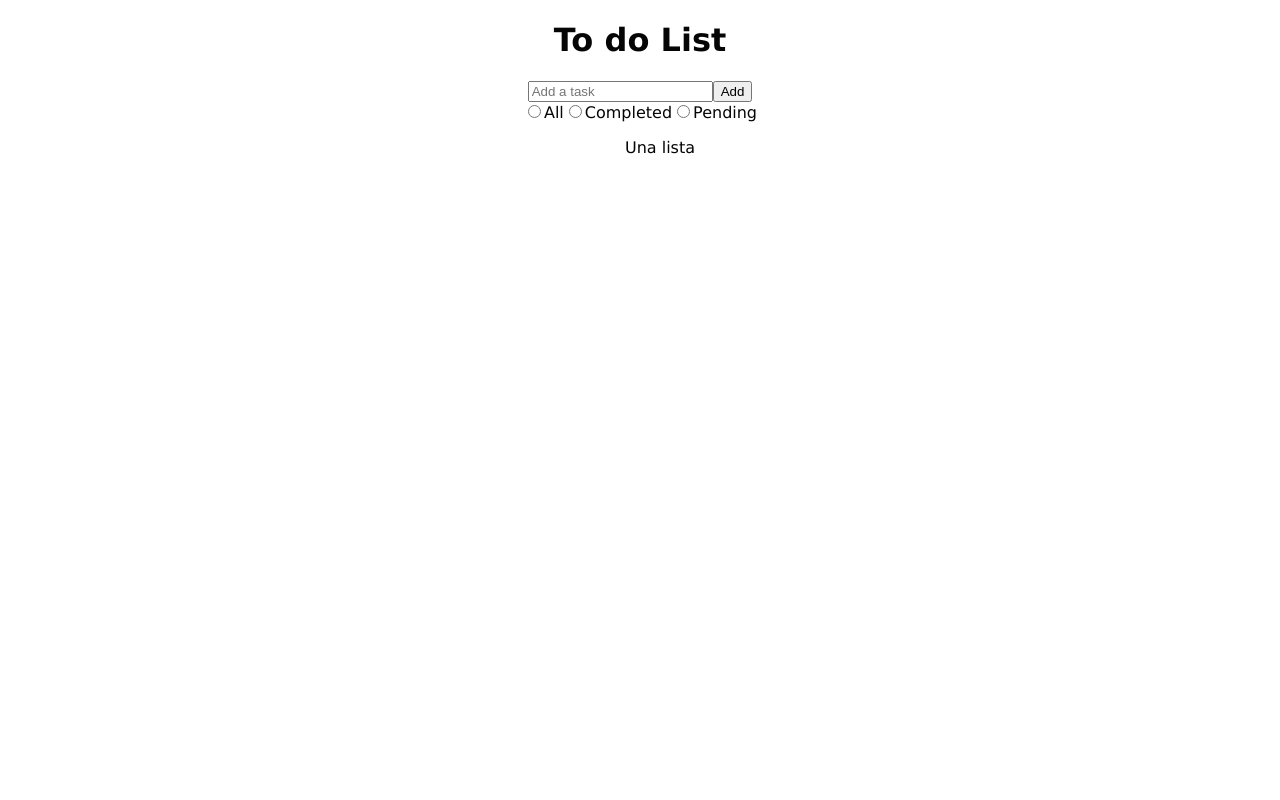
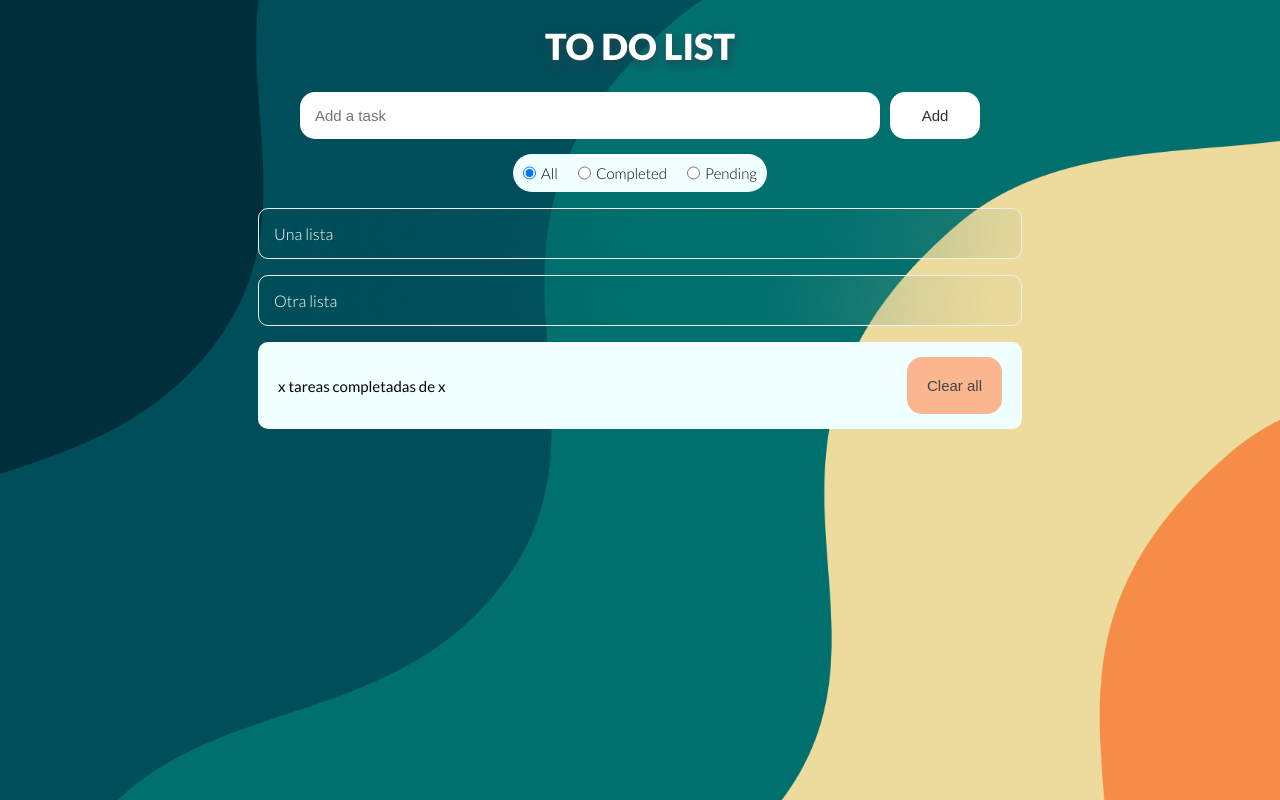
Before and after one commit to Lina-003/web2024-1, a React (Vite) app in the folder todo-list/: page / in a window 1280 px wide. Built offline with nearby package versions, Linux system fonts and the light colour scheme.

Commit message:
feat: all styles defined

```diff
--- a/todo-list/index.html
+++ b/todo-list/index.html
@@ -4,6 +4,9 @@
     <meta charset="UTF-8" />
     <link rel="icon" type="image/svg+xml" href="https://cdn-icons-png.flaticon.com/128/1039/1039328.png" />
     <meta name="viewport" content="width=device-width, initial-scale=1.0" />
+    <link rel="preconnect" href="https://fonts.googleapis.com">
+    <link rel="preconnect" href="https://fonts.gstatic.com" crossorigin>
+    <link href="https://fonts.googleapis.com/css2?family=Lato:wght@100;300;400;700;900&display=swap" rel="stylesheet">
     <title>To-do List</title>
   </head>
   <body>
--- a/todo-list/src/components/Filters/Filters.css
+++ b/todo-list/src/components/Filters/Filters.css
@@ -0,0 +1,39 @@
+.filter-container {
+    display: inline-flex;
+    gap: 20px;
+    padding: 10px;
+    font-size: 15px;
+    font-weight: 300;
+    background-color: azure;
+    border-radius: 20px;
+    margin-top: 15px;
+}
+
+.filter-container input {
+    margin: 0%;
+}
+
+.radio-filter {
+    display: flex;
+    gap: 5px;
+}
+
+input[type="radio" i] {
+    cursor: pointer;
+}
+
+/*
+input[type='radio']:checked:after {
+    width: 15px;
+    height: 15px;
+    border-radius: 15px;
+    top: -2px;
+    left: -1px;
+    position: relative;
+    background-color: #ffa500;
+    content: '';
+    display: inline-block;
+    visibility: visible;
+    border: 2px solid white;
+    }
+*/
--- a/todo-list/src/components/Filters/Filters.jsx
+++ b/todo-list/src/components/Filters/Filters.jsx
@@ -1,15 +1,17 @@
+import './Filters.css'
+
 export function Filters() {
     return(
       <>
       <div className="filter-container">
-        <input type="radio" id="1" value="all" />
-        <label for="all">All</label>
+        <label class="radio-filter">
+          <input type="radio" name="filter" value="all" checked />All</label>
 
-        <input type="radio" id="2" value="completed" />
-        <label for="completed">Completed</label>
+        <label class="radio-filter">
+          <input type="radio" name="filter" value="completed" />Completed</label>
 
-        <input type="radio" id="3" value="pending" />
-        <label for="pending">Pending</label>
+        <label class="radio-filter">
+          <input type="radio" name="filter" value="pending" />Pending</label>
       </div>
       </>
     )
--- a/todo-list/src/components/Footer/Footer.css
+++ b/todo-list/src/components/Footer/Footer.css
@@ -0,0 +1,32 @@
+.footer-container {
+    background-color: azure;
+    display: flex;
+    margin-left: 250px;
+    margin-right: 250px;
+    padding: 15px 20px 15px;
+    border-radius: 10px;
+    text-align: left;
+    justify-content: space-between;
+    align-items: center;
+}
+
+.footer-container p {
+    font-size: 15px;
+}
+
+.footer-container button {
+    border-style: none;
+    background-color: #F9B68F;
+    border-radius: 15px;
+    padding: 20px;
+    font-size: 15px;
+    font-weight: 400;
+    color: #444;
+    cursor: pointer;
+}
+
+.footer-container button:hover {
+    background-color: #EA702A;
+    color: #FFFF;
+    box-shadow: 1px 1px 8px #8c908c;
+}
--- a/todo-list/src/components/Footer/Footer.jsx
+++ b/todo-list/src/components/Footer/Footer.jsx
@@ -1,7 +1,12 @@
+import './Footer.css'
+
 export function Footer() {
     return(
       <>
-
+      <div className="footer-container">
+        <p> x tareas completadas de x </p>
+        <button> Clear all </button>
+      </div>
       </>
     )
 }
--- a/todo-list/src/components/Form/Form.css
+++ b/todo-list/src/components/Form/Form.css
@@ -0,0 +1,42 @@
+h1 {
+    font-weight: 900;
+    font-size: 36px;
+    color: #FFFF;
+    text-shadow: 1px 4px 8px #264552;
+}
+
+.form-container {
+    display: flex;
+    align-items: center;
+    justify-content: center;
+    gap: 10px;
+}
+
+.form-container input {
+    padding: 15px;
+    width: 550px;
+    border-radius: 15px;
+    border-style: none;
+    font-weight: 400;
+    color: #222F22;
+    font-size: 15px;
+}
+
+.form-container button {
+    padding: 15px;
+    border-radius: 15px;
+    border-style: none;
+    width: 90px;
+    font-weight: 500;
+    color: #2F2F2F;
+    font-size: 15px;
+    background-color: #FFFF;
+    cursor: pointer;
+}
+
+.form-container button:hover {
+    background-color: #0C4859; /* Cambia esto al color que prefieras */
+    font-weight: 600;
+    color: #FFFF;
+    box-shadow: 1px 4px 8px #4a4e4a;
+}
--- a/todo-list/src/components/Form/Form.jsx
+++ b/todo-list/src/components/Form/Form.jsx
@@ -1,8 +1,10 @@
+import './Form.css';
+
 export function Form() {
     return(
       <>
+      <h1> TO DO LIST </h1>
       <div className="form-container">
-        <h1> To do List </h1>
         <input
         type="text"
         placeholder='Add a task'
--- a/todo-list/src/components/List/List.css
+++ b/todo-list/src/components/List/List.css
@@ -0,0 +1,12 @@
+.list-container ul {
+    border: 1px;
+    border-style: groove;
+    margin-left: 250px;
+    margin-right: 250px;
+    padding: 15px;
+    border-radius: 10px;
+    text-align: left;
+    color: #FFFF;
+    backdrop-filter: blur(80px);
+    font-weight: 300;
+}
--- a/todo-list/src/components/List/List.jsx
+++ b/todo-list/src/components/List/List.jsx
@@ -1,8 +1,11 @@
+import './List.css'
+
 export function List() {
     return(
       <>
       <div className="list-container">
         <ul> Una lista </ul>
+        <ul> Otra lista </ul>
       </div>
       </>
     )
--- a/todo-list/src/style.css
+++ b/todo-list/src/style.css
@@ -1,5 +1,13 @@
+:root {
+    background-image: url('../assets/background.png');
+    background-position: top;
+    background-repeat: no-repeat;
+    background-attachment: fixed;
+    background-size: cover;
+}
+
 #app {
     text-align: center;
-    font-family: Verdana, Geneva, Tahoma, sans-serif;
+    font-family: "Lato", sans-serif;
     color: #050505;
 }
```
Also changed, not shown: todo-list/assets/background.png (added).
